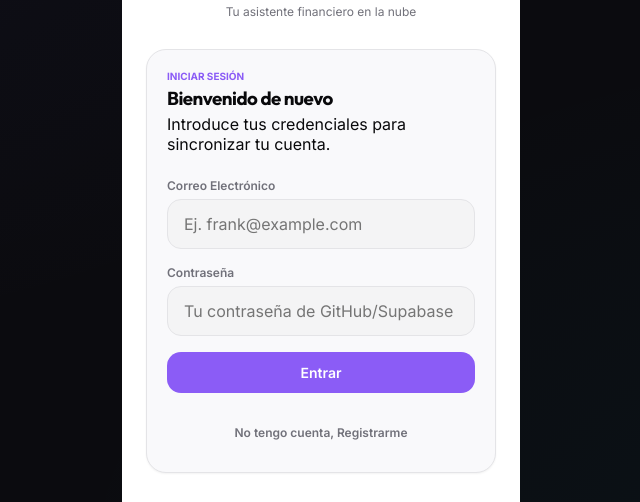
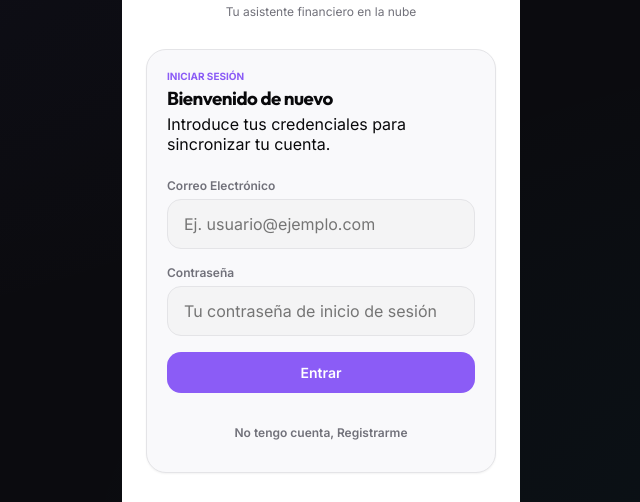
Before and after one commit to resimedrd/FinanList, a React (Vite) app: page / in a window 1280 px wide. Both pictures are taken after a click on the button "Ya tengo cuenta, Iniciar Sesión". Shown: the part 209-711 px from the top of the page, without its empty margins (319-959 px from the left). Built offline with nearby package versions, Linux system fonts and the light colour scheme.

Commit message:
Anonymize placeholders and simplify logout button label

```diff
--- a/package.json
+++ b/package.json
@@ -11,6 +11,7 @@
   "dependencies": {
     "@supabase/supabase-js": "^2.108.2",
     "lucide-react": "^0.400.0",
+    "pg": "^8.22.0",
     "react": "^18.3.1",
     "react-dom": "^18.3.1"
   },
--- a/src/views/OnboardingView.tsx
+++ b/src/views/OnboardingView.tsx
@@ -137,7 +137,7 @@ export const OnboardingView: React.FC = () => {
               <label className="input-label">Correo Electrónico</label>
               <input
                 type="email"
-                placeholder="Ej. frank@example.com"
+                placeholder="Ej. usuario@ejemplo.com"
                 value={loginEmail}
                 onChange={(e) => setLoginEmail(e.target.value)}
                 className="input-field"
@@ -148,7 +148,7 @@ export const OnboardingView: React.FC = () => {
               <label className="input-label">Contraseña</label>
               <input
                 type="password"
-                placeholder="Tu contraseña de GitHub/Supabase"
+                placeholder="Tu contraseña de inicio de sesión"
                 value={loginPassword}
                 onChange={(e) => setLoginPassword(e.target.value)}
                 className="input-field"
@@ -193,7 +193,7 @@ export const OnboardingView: React.FC = () => {
                   <label className="input-label">Tu Nombre</label>
                   <input
                     type="text"
-                    placeholder="Ej. Frank Espinal"
+                    placeholder="Ej. Juan Pérez"
                     value={name}
                     onChange={(e) => setName(e.target.value)}
                     className="input-field"
@@ -204,7 +204,7 @@ export const OnboardingView: React.FC = () => {
                   <label className="input-label">Nombre de Usuario (Único)</label>
                   <input
                     type="text"
-                    placeholder="Ej. frankespinal"
+                    placeholder="Ej. juanperez"
                     value={username}
                     onChange={(e) => setUsername(e.target.value.replace(/[^a-zA-Z0-9_]/g, ''))}
                     className="input-field"
@@ -215,7 +215,7 @@ export const OnboardingView: React.FC = () => {
                   <label className="input-label">Correo Electrónico</label>
                   <input
                     type="email"
-                    placeholder="Ej. frank@example.com"
+                    placeholder="Ej. juan@ejemplo.com"
                     value={email}
                     onChange={(e) => setEmail(e.target.value)}
                     className="input-field"
--- a/src/views/ProfileView.tsx
+++ b/src/views/ProfileView.tsx
@@ -472,7 +472,7 @@ export const ProfileView: React.FC = () => {
       <button
         className="btn btn-secondary"
         onClick={() => {
-          if (confirm('¿Deseas cerrar tu sesión en la nube? Se borrarán los datos locales de caché.')) {
+          if (confirm('¿Deseas cerrar tu sesión?')) {
             signOut();
           }
         }}
@@ -489,7 +489,7 @@ export const ProfileView: React.FC = () => {
         }}
       >
         <DynamicIcon name="LogOut" size={16} />
-        <span>Cerrar Sesión (Bloquear App)</span>
+        <span>Cerrar Sesión</span>
       </button>
 
       {/* CATEGORIES MANAGEMENT MODAL */}
```
Also changed, not shown: 2 other files (tests, documents, lock files or other folders).
